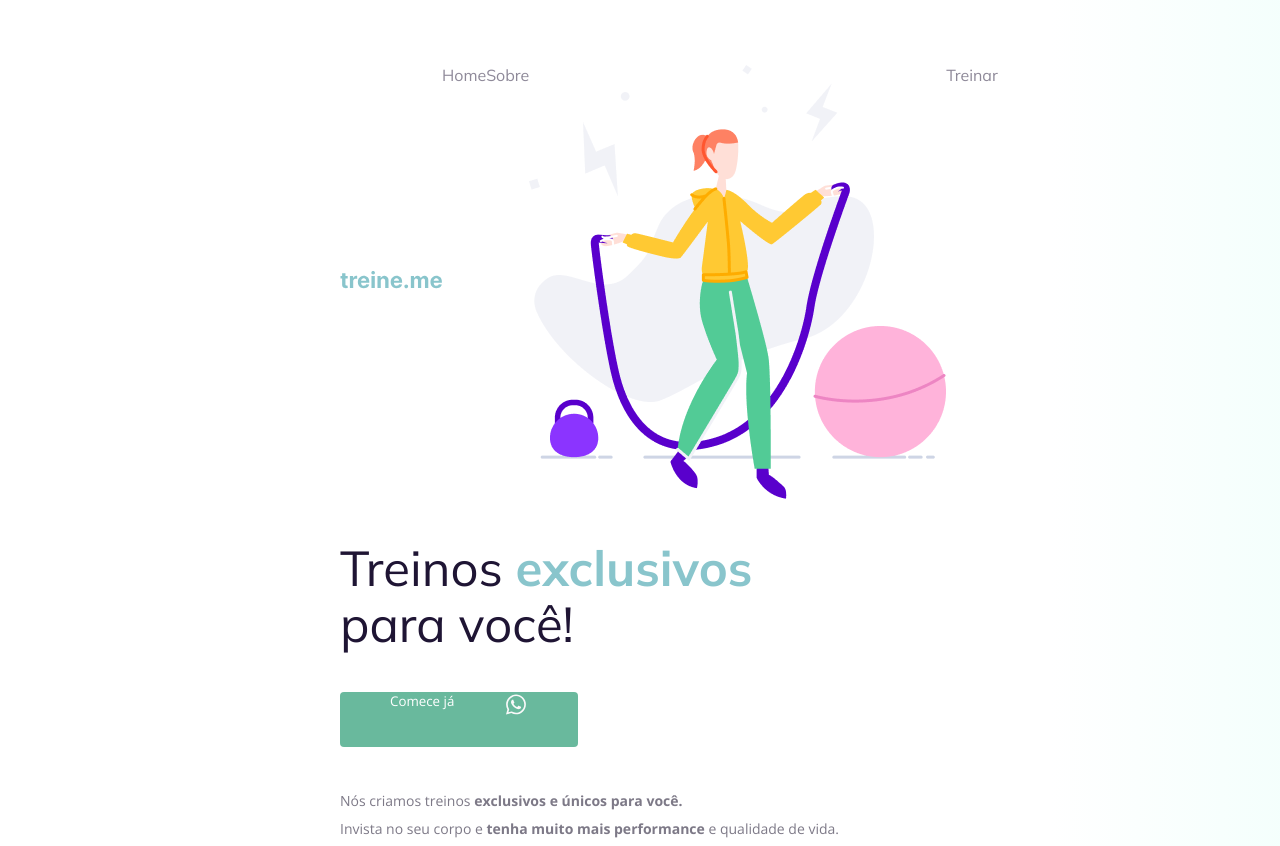
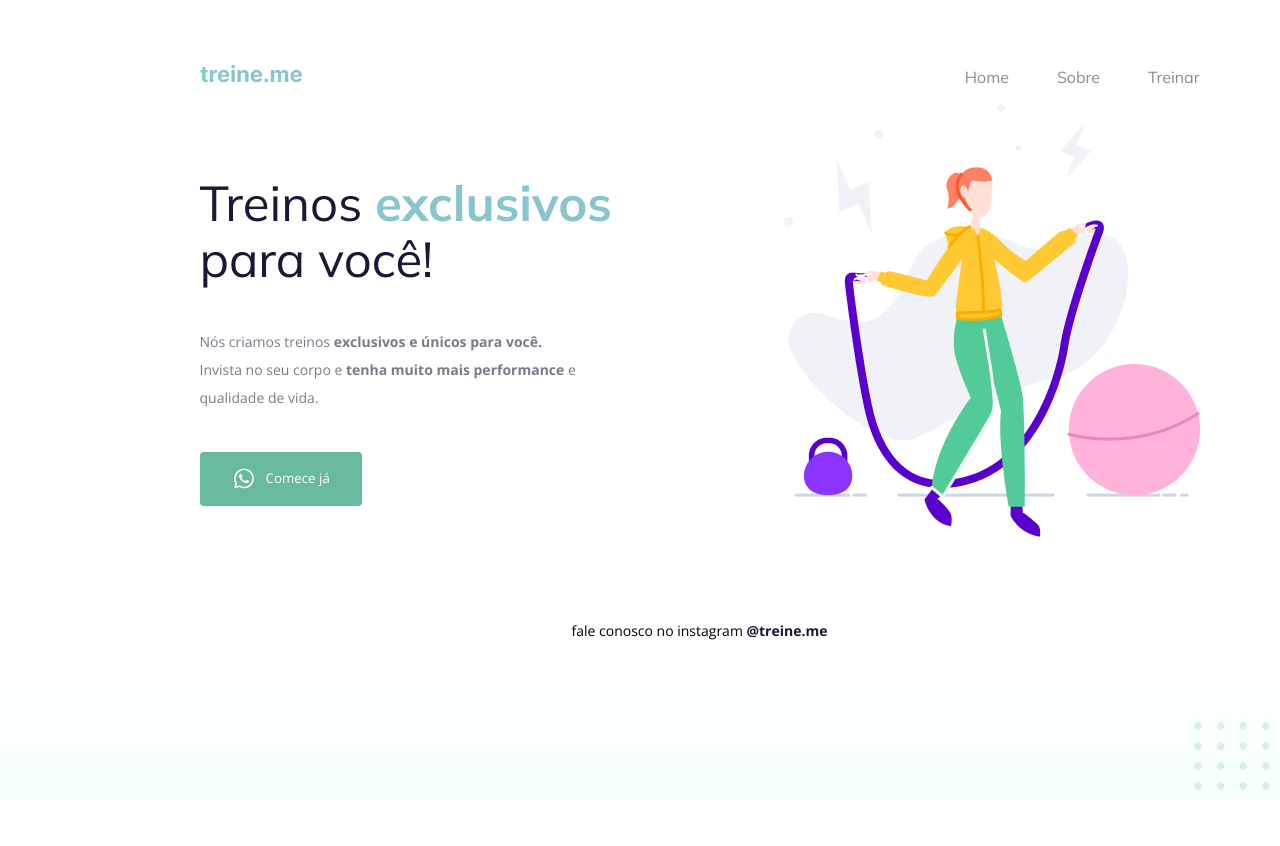
Before and after one commit to joaovvs/corrigindo-bugs-02, a plain HTML site: page index.html in a window 1280 px wide. Shown: the top 846 px of the page. After the commit the page ends 800 px from the top, so only its background shows below. Drawn offline with nearby package versions, Linux system fonts and the light colour scheme.

Commit message:
ajustes gerais

```diff
--- a/index.html
+++ b/index.html
@@ -22,7 +22,6 @@
           <ul>
             <li><a href="#">Home</a></li>
             <li><a href="#">Sobre</a></li>
-            <img src="images/img.png" alt="Desenho de uma mulher pulando corta numa academia.">
             <li><a href="#">Treinar</a></li>
           </ul>
       </nav>
@@ -30,18 +29,21 @@
       <main>
           <section>
             <h1>Treinos <span>exclusivos</span> para você!</h1>
-            <button>
-              Comece já
-              <img src="images/whats.svg" alt="Ícone do whatsapp">
-
-            </button>
 
             <p>
               Nós criamos treinos <strong>exclusivos e únicos para você.</strong></br>
               Invista no seu corpo e <strong>tenha muito mais performance</strong> e qualidade de vida.
             </p>
 
+            <button>
+               <img src="images/whats.svg" alt="Ícone do whatsapp">
+               Comece já
+
+            </button>
+
           </section>
+
+          <img src="images/img.png" alt="Desenho de uma mulher pulando corta numa academia.">
 
       </main>
 
--- a/style.css
+++ b/style.css
@@ -3,30 +3,42 @@ body {
 
     font-family: "Open Sans", sans-serif;
 
-    background: linear-gradient(90deg, rgb(227, 255, 248, 0) 82.08%, rgb(227, 255, 248, 0.38) 100%);
+    background: linear-gradient(180deg, rgb(227, 255, 248, 0) 82.08%, rgb(227, 255, 248, 0.38) 100%);
 
     min-height: 100vh;
   }
 
   .page {
-    width: 600px;
+
+    width: 1000px;
     margin: 0 auto;
     padding-top: 65px;
+    padding-left: 119px;
   }
 
   nav {
     display: flex;
-    justify-content: start;
+    justify-content: space-between;
     align-items: center;
 
     margin-bottom: 15px;
   }
 
+ main {
+    display: flex;
+
+    align-items: center;
+    justify-content: space-between;
+  }
+
   ul {
     display: flex;
     list-style: none;
+    justify-content: space-between;
     margin: 0;
     padding: 0;
+
+    gap: 48px;
   }
 
   a {
@@ -36,6 +48,7 @@ body {
 
   ul li a {
       opacity: 0.5;
+
   }
 
   ul li a:hover {
@@ -63,7 +76,11 @@ body {
     font-weight: bold;
   }
 
+
+
   section p {
+    width: 438px;
+
     font-size: 14px;
     line-height: 28px;
     color: #7d7987;
@@ -77,11 +94,12 @@ body {
 
     background: #69B99D;
     border: 0;
-    padding: 0 50px 30px;
+    padding: 14px 32px 15px;
 
     display: flex;
-    justify-content: space-around;
-    gap: 50px;
+    justify-content: center;
+    align-items: center;
+    gap: 10px;
 
     border-radius: 4px;
 
@@ -99,6 +117,7 @@ body {
     text-align: center;
 
     margin-top: 80px;
+    margin-bottom: 30px;
   }
 
   footer a {
@@ -106,6 +125,7 @@ body {
   }
 
   #balls {
+      position:fixed;
       bottom: 0;
       right: 0;
   }
```
